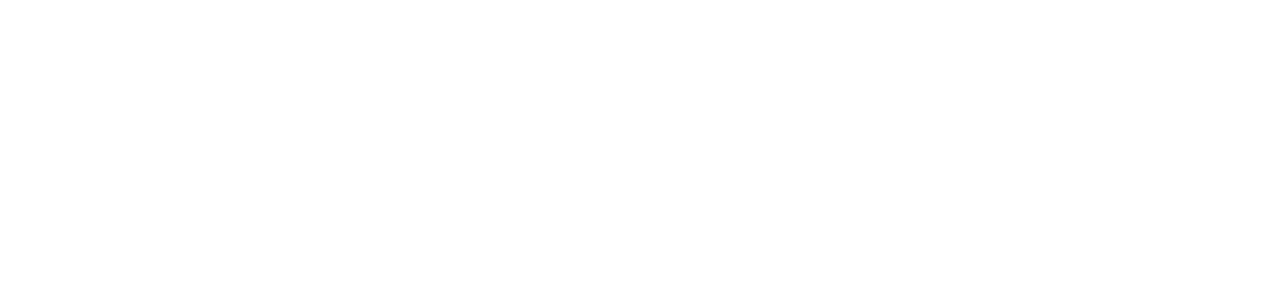
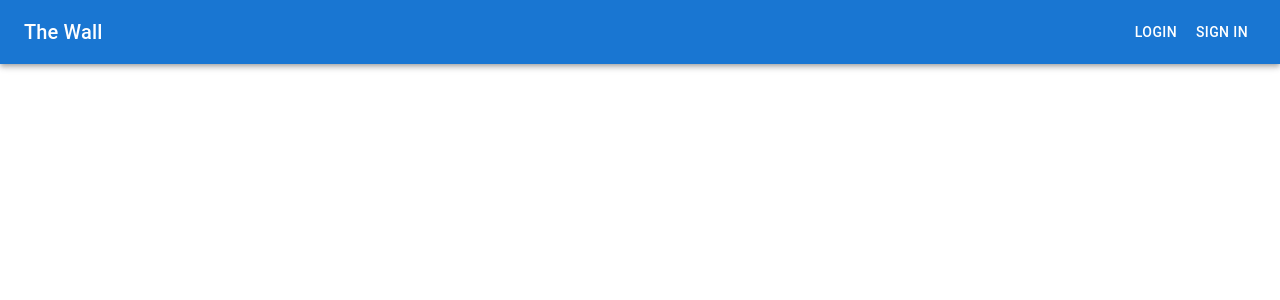
Before and after one commit to dema22/the_wall_web, a React (Create React App) app: page /profile in a window 1280 px wide. Before the commit this address had no page. Shown: the top 300 px of the page. Built offline with nearby package versions, Linux system fonts and the light colour scheme; the HTML template or start-up script is replaced by a standard one.

Commit message:
Created navbar component

```diff
--- a/src/App.js
+++ b/src/App.js
@@ -2,17 +2,18 @@
 import { Register }  from './components/Register'
 import { Login } from "./components/Login"
 import { Home } from "./components/Home"
-import {BrowserRouter, Routes, Route} from "react-router-dom";
+import {BrowserRouter, Routes, Route, Router} from "react-router-dom";
+import Navbar from "./components/Navbar";
 
 function App() {
-  return <BrowserRouter>
-
+  return (<BrowserRouter>
+      <Navbar/>
       <Routes>
           <Route path="/" element={<Home/>} ></Route>
           <Route path="/register" element={<Register/>} ></Route>
           <Route path="/login" element={<Login/>} ></Route>
       </Routes>
-  </BrowserRouter>;
+  </BrowserRouter>)
 }
 
 export default App;
--- /dev/null
+++ b/src/components/Navbar.js
@@ -0,0 +1,23 @@
+import React from "react";
+import {AppBar, Box, Button, Toolbar, Typography} from "@mui/material";
+import {Link} from "react-router-dom";
+
+export default function Navbar() {
+    return (
+        <Box sx={{ flexGrow: 1 }}>
+            <AppBar position="static">
+                <Toolbar>
+                    <Typography variant="h6" component="div" sx={{ flexGrow: 1 }}>
+                        The Wall
+                    </Typography>
+                    <Link to="/login">
+                        <Button sx={{ color: '#ffffff'}}>Login</Button>
+                    </Link>
+                    <Link to="/register">
+                        <Button sx={{ color: '#ffffff'}}>Sign In</Button>
+                    </Link>
+                </Toolbar>
+            </AppBar>
+        </Box>
+    );
+}
```
